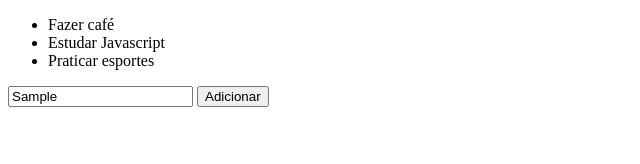
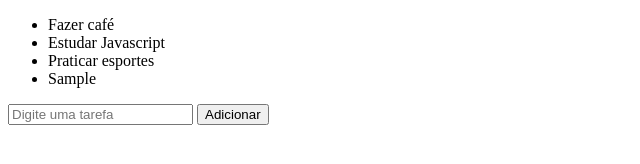
Before and after one commit to lu1zf/todolist, a plain HTML site: page index.html in a window 1280 px wide. Both pictures are taken after typing "Sample" into the empty fields and a click on the button "Adicionar". Shown: the whole page, without its empty margins (0-640 px from the left). Drawn offline with Linux system fonts and the light colour scheme.

Commit message:
Criada a função de adicionar elementos à lista

```diff
--- a/index.html
+++ b/index.html
@@ -1,5 +1,5 @@
 <!DOCTYPE html>
-<html lang="en">
+<html lang="pt-br">
 <head>
   <meta charset="UTF-8">
   <meta name="viewport" content="width=device-width, initial-scale=1.0">
--- a/todolist.js
+++ b/todolist.js
@@ -9,6 +9,7 @@ let todos = [
 ]
 
 function renderTodos(){
+  listElement.innerHTML = ''
   for (todo of todos){
     let todoElement = document.createElement('li')
     let todoText = document.createTextNode(todo)
@@ -17,4 +18,12 @@ function renderTodos(){
   }
 }
 
+function newTodo(){
+  let todoText = inputElement.value
+  todos.push(todoText)
+  inputElement.value = ''
+  renderTodos()
+}
+
+buttonElement.onclick = newTodo
 renderTodos()
```
